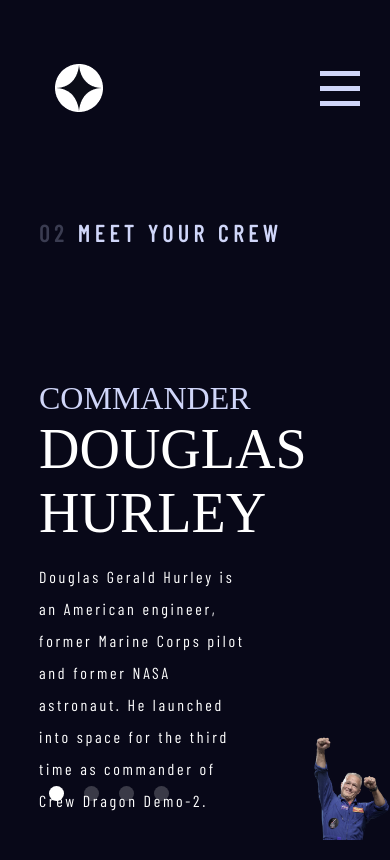
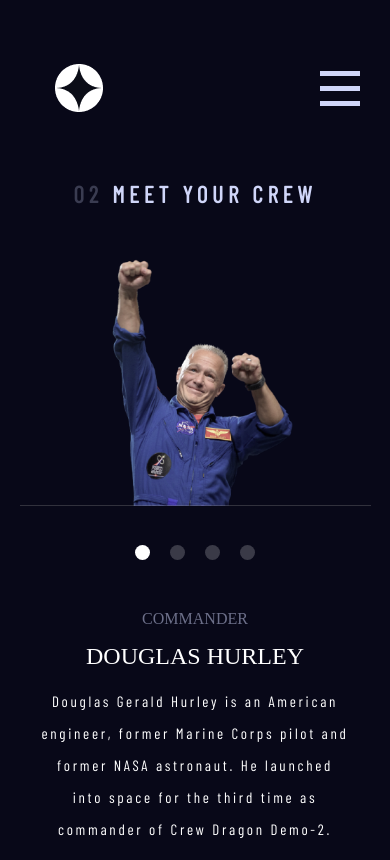
Before and after one commit to baranero/space-web-react-scss, a React (Create React App) app: page /crew in a window 390 px wide. Built offline with nearby package versions, Linux system fonts and the light colour scheme; a web font is replaced by a local one.

Commit message:
done rwd

```diff
--- a/src/components/Crew/CrewItem.js
+++ b/src/components/Crew/CrewItem.js
@@ -15,6 +15,9 @@ const CrewItem = (props) => {
             </div>
             <div className='image'>
                 <img src={props.image} alt="Crew" />
+            </div>
+            <div className="line-cont">
+                <hr className='line'/>
             </div>
             <div className='function'>
                 <h4>{props.function}</h4>
--- a/src/components/Crew/CrewItem.sass
+++ b/src/components/Crew/CrewItem.sass
@@ -51,6 +51,9 @@
         padding-right: 20%
         @extend %bodytext
 
+    .line-cont
+        display: none
+
     .navigate-crew
         grid-column: 1/2
         grid-row: 5/6
@@ -76,3 +79,101 @@
 
             .unactive-dot:hover
                 background: #ffffff84
+
+@media (max-width: 820px)
+
+    .container-crew
+        display: grid
+        color: $color-white
+        grid-template-columns: 1fr
+        grid-auto-rows: 70px 100px 60px 180px 30px 1fr 1fr
+
+        text-align: center
+        top: 130px
+        margin: 0
+        left: 0
+        .title
+            grid-column: 1/2
+            grid-row: 1/2
+            text-align: left
+            margin-left: 50px
+            h5
+                margin: 50px 0 0
+        .image
+            grid-column: 1/2
+            grid-row: 6/7
+            width: 50%
+            margin: 0 auto
+
+        .navigate-crew
+            grid-column: 1/2
+            grid-row: 5/6
+            margin: 0
+            width: 100%
+
+            .navigate-dot-list
+                margin: 0
+                padding: 0 20%
+                justify-content: center
+
+
+        .name
+            grid-column: 1/2
+            grid-row: 3/4
+            h3
+                font-size: 40px
+                line-height: 32px
+        .function
+            grid-column: 1/2
+            grid-row: 2/3
+            h4
+
+                font-size: 24px
+                opacity: 50%
+        .description
+            grid-column: 1/2
+            grid-row: 4/5
+            padding: 0 15%
+            p
+                font-size: 16px
+        .line-cont
+            grid-column: 1/2
+            grid-row: 3/4
+            display: none
+            transform: translateY(-5px)
+            .line
+                margin: 0 auto
+                border: none
+                height: 1px
+                width: 90%
+                background: #97979748
+
+@media (max-width: 600px)
+    .container-crew
+        grid-auto-rows: 80px 300px 20px 30px 80px 30px 1fr
+        .title
+            text-align: center
+            margin: 0
+        .image
+            grid-row: 2/3
+            width: 200px
+        .line-cont
+            grid-row: 3/4
+            display: block
+        .navigate-crew
+            grid-row: 4/5
+        .function
+            grid-row: 5/6
+            h4
+                margin: 0
+                font-size: 16px
+        .name
+            grid-row: 6/7
+            h3
+                margin: 0
+                font-size: 24px
+        .description
+            grid-row: 7/8
+            padding: 0 10%
+            p
+                font-size: 15px
--- a/src/components/Destination/DestinationItem.sass
+++ b/src/components/Destination/DestinationItem.sass
@@ -101,3 +101,70 @@
 
     .time
         grid-column: 3 / 4
+
+@media (max-width: 820px)
+
+    .container
+        display: grid
+        color: $color-white
+        grid-template-columns: 1fr 1fr
+        grid-auto-rows: 1fr 1fr 1fr 1fr 1fr 1fr 1fr 1fr
+        height: 70%
+        text-align: center
+        margin: 0
+        .title
+            grid-column: 1/3
+            grid-row: 1/2
+            text-align: left
+            margin-left: 50px
+            margin-top: 5px
+        .image
+            grid-column: 1/3
+            grid-row: 2/3
+            width: 300px
+            margin: 0 auto
+        .navigate
+            grid-column: 1/3
+            grid-row: 3/4
+            margin: 0 auto
+            width: 100%
+            ul
+                margin: 0 auto 30px
+                padding: 0 30%
+        .name
+            grid-column: 1/3
+            grid-row: 4/5
+            h2
+                font-size: 56px
+        .description
+            grid-column: 1/3
+            grid-row: 5/6
+            padding: 0 10%
+            p
+                font-size: 15px
+        .line-cont
+            grid-column: 1/3
+            grid-row: 6/7
+            .line
+                margin: 0 auto 30px
+        .distance
+            grid-column: 1/2
+            grid-row: 7/8
+            margin-left: 30%
+        .time
+            grid-column: 2/3
+            grid-row: 7/8
+            margin-right: 30%
+
+@media (max-width: 600px)
+
+    .container
+        .image
+            width: 170px
+        .distance
+            grid-column: 1/3
+            margin: 0 0 30px
+        .time
+            grid-column: 1/3
+            grid-row: 8/9
+            margin: 0
--- a/src/components/Header/BurgerMenu/MobileMenu.js
+++ b/src/components/Header/BurgerMenu/MobileMenu.js
@@ -8,7 +8,7 @@ const MobileMenu = (props) => {
     <Fragment>
         <div onClick={props.onClose} className="close"></div>
         <ul className='mobile__menu'>
-            <li
+            <li onClick={props.onClose}
                 >
                     <Link
                         className={location.pathname.includes('/') &&
@@ -18,7 +18,7 @@ const MobileMenu = (props) => {
                         to="/"><span>00</span>HOME
                     </Link>
             </li>
-            <li
+            <li onClick={props.onClose}
                 >
                     <Link
                         className={location.pathname.includes("/destination") ?
@@ -27,7 +27,7 @@ const MobileMenu = (props) => {
                         to="/destination"><span>01</span>DESTINATION
                     </Link>
             </li>
-            <li
+            <li onClick={props.onClose}
                 >
                     <Link
                         className={location.pathname.includes("/crew") ?
@@ -36,7 +36,7 @@ const MobileMenu = (props) => {
                         to="/crew"><span>02</span>CREW
                     </Link>
             </li>
-            <li
+            <li onClick={props.onClose}
                 >
                     <Link
                         className={location.pathname.includes("/technology") ?
--- a/src/components/HomePage/HomePage.sass
+++ b/src/components/HomePage/HomePage.sass
@@ -65,5 +65,13 @@
 @media (max-width: 600px)
 
     .main-page
-        p
-            padding: 0
+        margin: 50px 0 0
+        .main-page-description
+            h1
+                font-size: 80px
+
+            h5
+                font-size: 16px
+            p
+                padding: 0 10%
+                font-size: 15px
--- a/src/components/Technology/TechnologyItem.sass
+++ b/src/components/Technology/TechnologyItem.sass
@@ -85,3 +85,95 @@
 
             .unactive-dot:hover
                 border-color: $color-white
+
+@media (max-width: 820px)
+
+    .container-technology
+        display: grid
+        color: $color-white
+        grid-template-columns: 1fr
+        grid-auto-rows: 1fr 300px 170px 50px 1fr 1fr
+        height: 70%
+        text-align: center
+        top: 130px
+        margin: 0
+        left: 0
+        .title
+            grid-column: 1/2
+            grid-row: 1/2
+            text-align: left
+            margin-top: 11px
+            margin-left: 50px
+        .image
+            grid-column: 1/2
+            grid-row: 2/3
+            width: 100%
+            margin: 0 auto
+            img
+                height: 330px
+                width: 100%
+                object-fit: cover
+                object-position: 0% 85%
+        .navigate-technology
+            grid-column: 1/2
+            grid-row: 3/4
+            margin: 0 auto 0
+            width: 100%
+
+            .navigate-dot-list
+                flex-direction: row
+                margin: 0 auto
+
+                height: 0
+                justify-content: center
+                input
+                    margin: 50px 20px 0
+                    height: 65px
+                    width: 65px
+                    font-size: 24px
+
+
+        .type
+            grid-column: 1/2
+            grid-row: 5/6
+            h3
+                font-size: 40px
+                line-height: 32px
+                letter-spacing: 2.75px
+        .subtitle
+            grid-column: 1/2
+            grid-row: 4/5
+            margin: 0
+            h5
+                margin: 0
+                font-size: 16px
+                opacity: 50%
+        .description
+            grid-column: 1/2
+            grid-row: 6/7
+            padding: 0 10%
+            p
+                font-size: 16px
+
+@media (max-width: 600px)
+
+    .container-technology
+        grid-auto-rows: 1fr 230px 150px 50px 1fr 1fr
+        .title
+            text-align: center
+            margin-left: 0
+        .image
+            img
+                height: 220px
+        .type
+            h3
+                font-size: 24px
+        .description
+            p
+                font-size: 15px
+        .navigate-technology
+            .navigate-dot-list
+                input
+                    height: 50px
+                    width: 50px
+                    font-size: 16px
```
